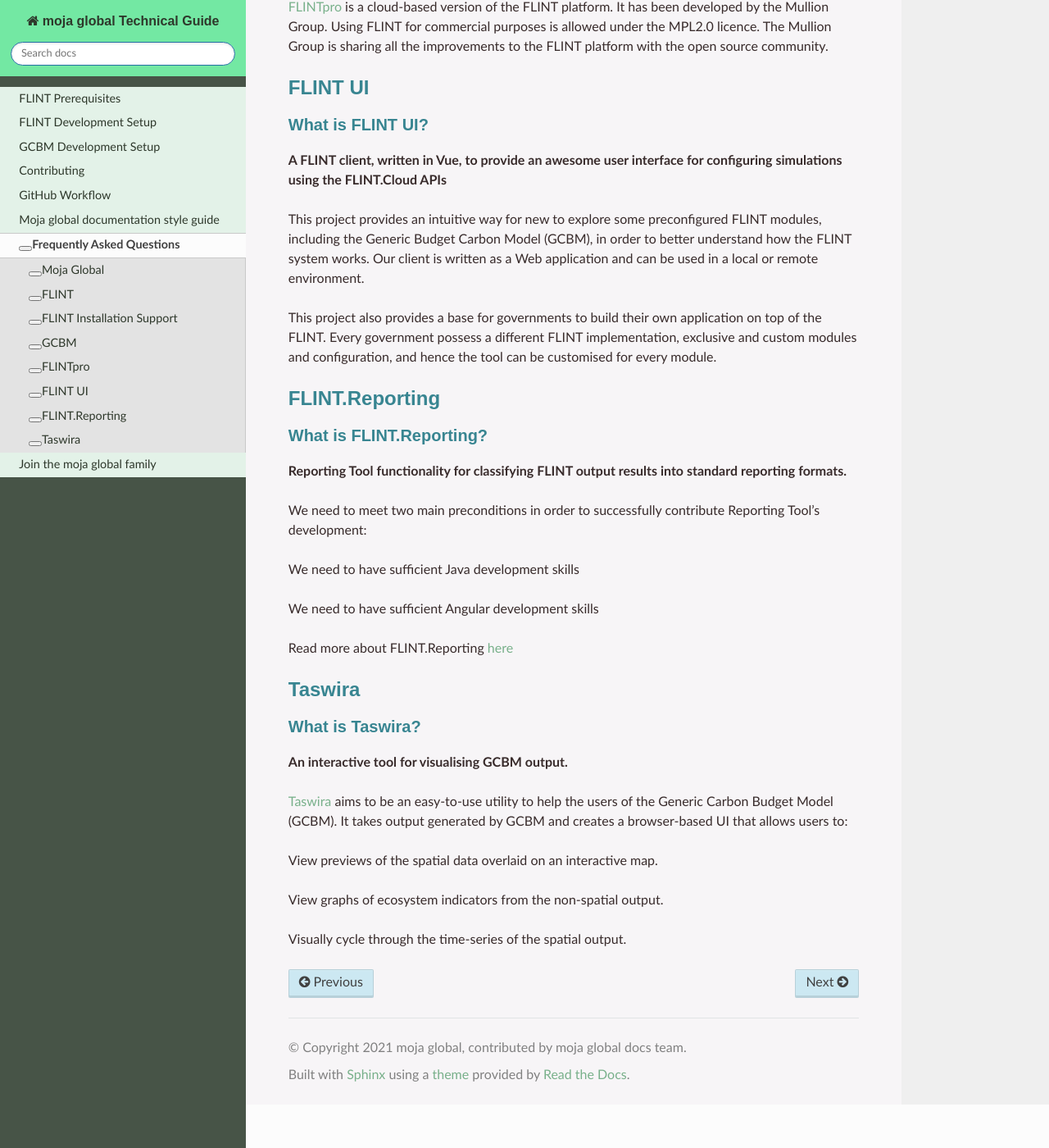
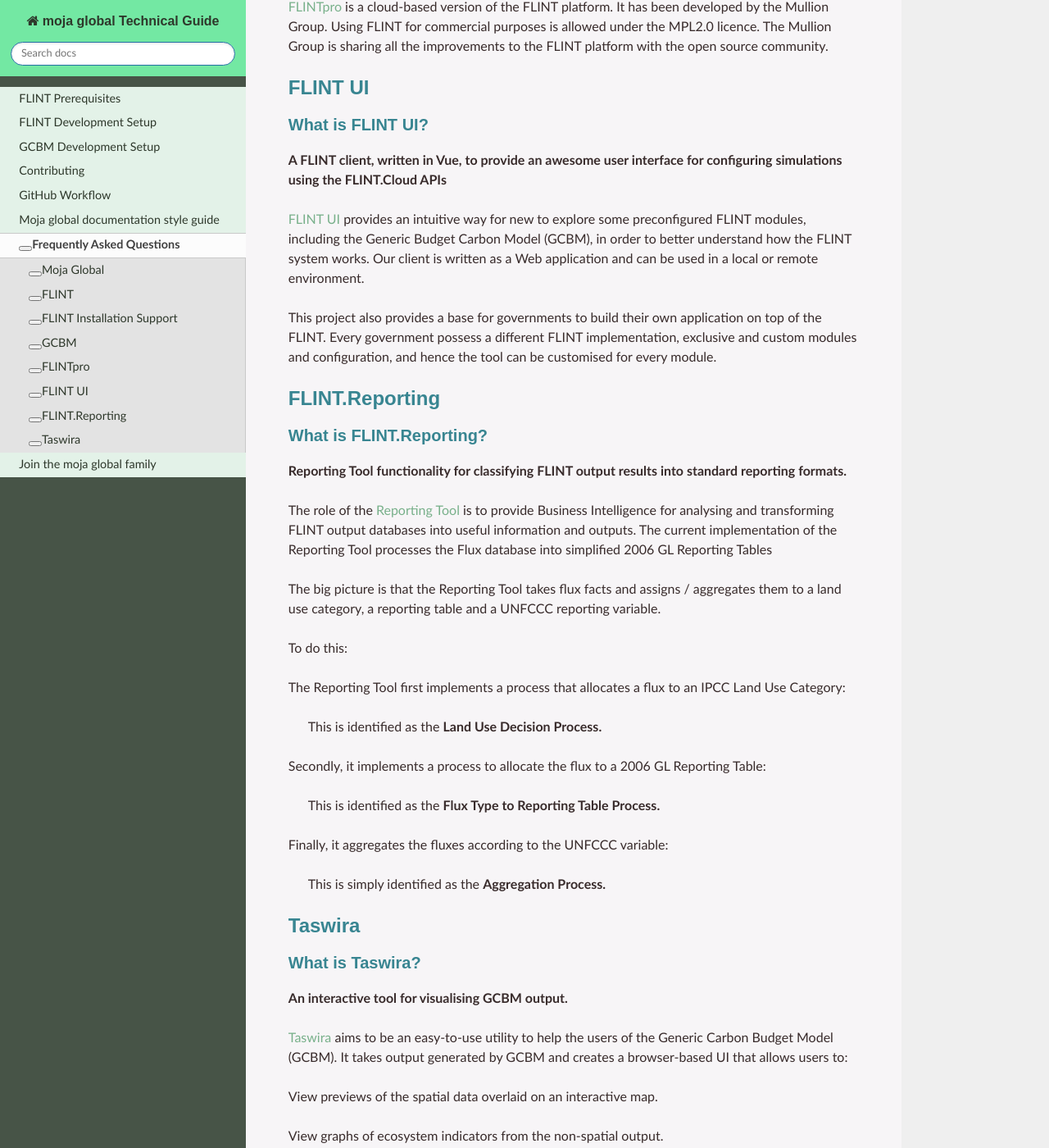
Before and after one commit to moja-global/moja_global_docs, a Sphinx documentation site: the page built from docs/faq.rst, in a window 1280 px wide and 1400 px high, scrolled down 6051 px. Shown: the whole window at 82% size. Built offline with Sphinx 7.4.7 and the Read the Docs theme 2.0.0, drawn with Linux system fonts in a browser that asks for light colours.

Commit message:
added info about reporting tool
Signed-off-by: Anirudh Panda <anirudhpandaofficial@gmail.com>

```diff
--- a/docs/faq.rst
+++ b/docs/faq.rst
@@ -204,7 +204,7 @@
 
 **A FLINT client, written in Vue, to provide an awesome user interface for configuring simulations using the FLINT.Cloud APIs**
 
-This project provides an intuitive way for new to explore some preconfigured FLINT modules, including the Generic Budget Carbon Model (GCBM), in order to better understand how the FLINT system works. Our client is written as a Web application and can be used in a local or remote environment.
+`FLINT UI <https://docs.moja.global/projects/flint-ui/en/latest/index.html>`_ provides an intuitive way for new to explore some preconfigured FLINT modules, including the Generic Budget Carbon Model (GCBM), in order to better understand how the FLINT system works. Our client is written as a Web application and can be used in a local or remote environment.
 
 This project also provides a base for governments to build their own application on top of the FLINT. Every government possess a different FLINT implementation, exclusive and custom modules and configuration, and hence the tool can be customised for every module.
 
@@ -216,12 +216,19 @@
 
 **Reporting Tool functionality for classifying FLINT output results into standard reporting formats.**
 
-We need to meet two main preconditions in order to successfully contribute Reporting Tool’s development:
+The role of the `Reporting Tool <https://docs.moja.global/projects/flint-reporting/en/latest/index.html>`_ is to provide Business Intelligence for analysing and transforming FLINT output databases into useful information and outputs. The current implementation of the Reporting Tool processes the Flux database into simplified 2006 GL Reporting Tables
 
-- We need to have sufficient Java development skills
-- We need to have sufficient Angular development skills
+The big picture is that the Reporting Tool takes flux facts and assigns / aggregates them to a land use category, a reporting table and a UNFCCC reporting variable.
 
-Read more about FLINT.Reporting `here <https://docs.moja.global/projects/flint-reporting/en/latest/DevelopmentGuide/index.html>`_
+To do this:
+
+- The Reporting Tool first implements a process that allocates a flux to an IPCC Land Use Category:
+ This is identified as the **Land Use Decision Process.**
+- Secondly, it implements a process to allocate the flux to a 2006 GL Reporting Table:
+ This is identified as the **Flux Type to Reporting Table Process.**
+- Finally, it aggregates the fluxes according to the UNFCCC variable:
+ This is simply identified as the **Aggregation Process.**
+
 
 Taswira
 --------
```
